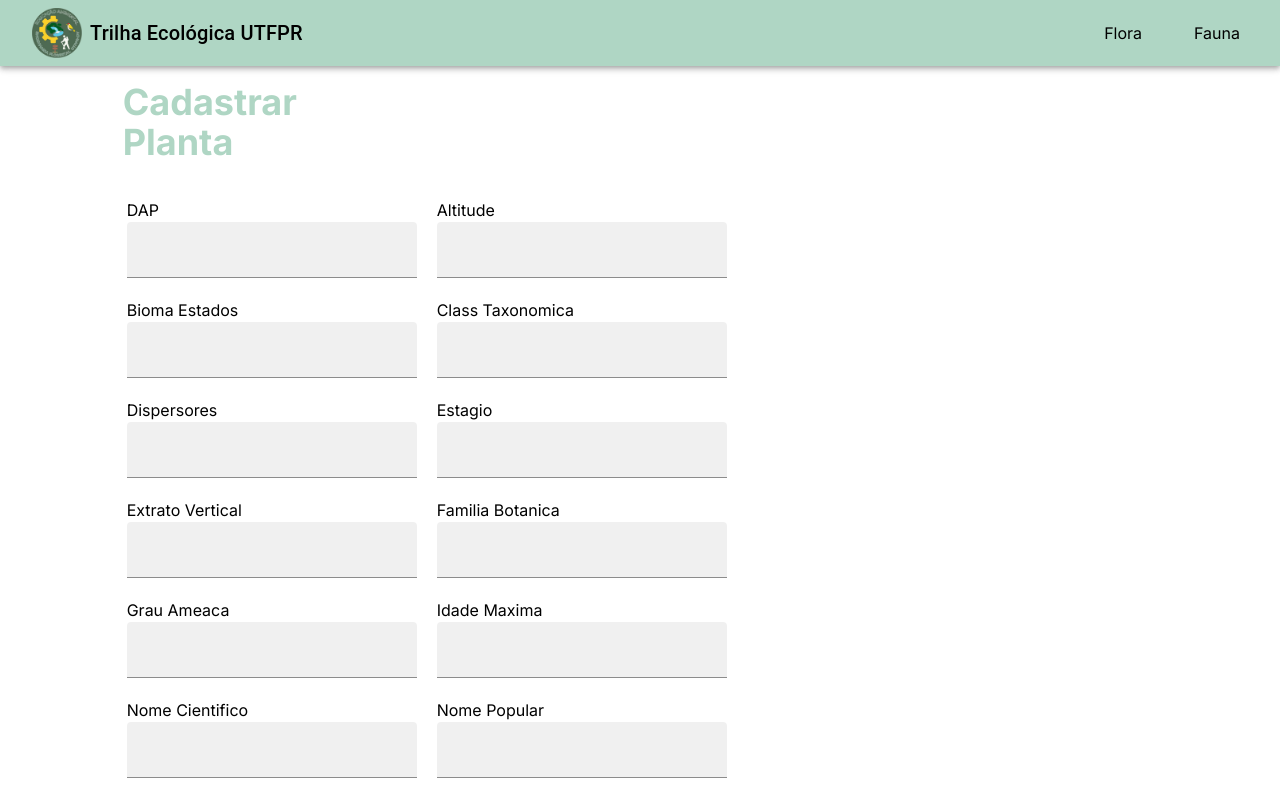
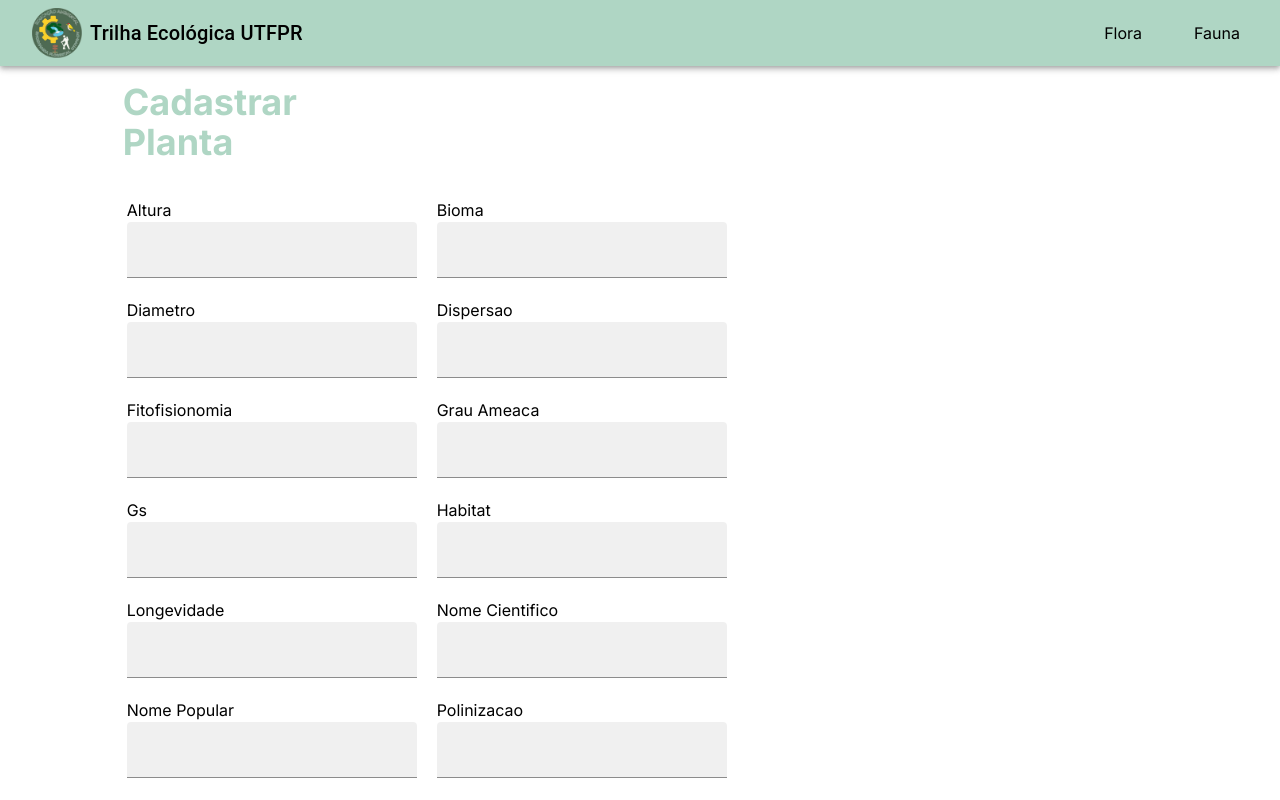
Before and after one commit to EnityBlackHawk/trilha-ecologica-next, a Next.js app: page /flora/add in a window 1280 px wide. Shown: the top 800 px of the page. Built offline with nearby package versions, Linux system fonts and the light colour scheme.

Commit message:
New firebase account & Refactor flora

```diff
--- a/src/app/flora/add/page.tsx
+++ b/src/app/flora/add/page.tsx
@@ -39,21 +39,19 @@ classTaxonomica: "Gimnosperma",
 */
 
 const objPlantInfo: PlantInfo = {
-  classTaxonomica: { value: "", name: "Class Taxonomica" },
-  familiaBotanica: { value: "", name: "Familia Botanica" },
+  nomeCientifico: { value: "", name: "Nome Cientifico" },
   grauAmeaca: { value: "", name: "Grau Ameaca" },
   nomePopular: { value: "", name: "Nome Popular" },
-  nomeCientifico: { value: "", name: "Nome Cientifico" },
-  biomaEstados: { value: "", name: "Bioma Estados" },
-  extratoVertical: { value: "", name: "Extrato Vertical" },
-  populacao: { value: "", name: "Populacao" },
-  DAP: { value: "", name: "DAP" },
-  solos: { value: "", name: "Solos" },
-  idadeMaxima: { value: "", name: "Idade Maxima" },
-  altitude: { value: "", name: "Altitude" },
-  dispersores: { value: "", name: "Dispersores" },
-  estagio: { value: "", name: "Estagio" },
-  produtos: { value: "", name: "Produtos" },
+  bioma: { value: "", name: "Bioma" },
+  fitofisionomia: { value: "", name: "Fitofisionomia" },
+  altura: { value: "", name: "Altura" },
+  diametro: { value: "", name: "Diametro" },
+  habitat: { value: "", name: "Habitat" },
+  longevidade: { value: "", name: "Longevidade" },
+  dispersao: { value: "", name: "Dispersao" },
+  uso: { value: "", name: "Uso" },
+  polinizacao: { value: "", name: "Polinizacao" },
+  gs: { value: "", name: "Gs" },
 };
 
 export default function Home() {
--- a/src/firebase.ts
+++ b/src/firebase.ts
@@ -5,13 +5,12 @@ import "firebase/compat/storage";
 
 // Your web app's Firebase configuration
 const firebaseConfig = {
-  apiKey: "AIzaSyBeVhhI_ioeP4nUN8Oh47_j3JsBhR3vwLY",
-  authDomain: "utfpr-trilha.firebaseapp.com",
-  databaseURL: "https://utfpr-trilha-default-rtdb.firebaseio.com",
-  projectId: "utfpr-trilha",
-  storageBucket: "utfpr-trilha.appspot.com",
-  messagingSenderId: "537190803519",
-  appId: "1:537190803519:web:3473bae1522d5e8657b08a",
+  apiKey: "AIzaSyAll1nkkrzwZF5zbiRdjSd5S98Ei25EzLc",
+  authDomain: "trilha-ecologia-utfpr.firebaseapp.com",
+  projectId: "trilha-ecologia-utfpr",
+  storageBucket: "trilha-ecologia-utfpr.appspot.com",
+  messagingSenderId: "870164170047",
+  appId: "1:870164170047:web:59e9913e85ef4346027f8a",
 };
 
 // Initialize Firebase
```
Also changed, not shown: src/types.ts (+11 -13 lines).
